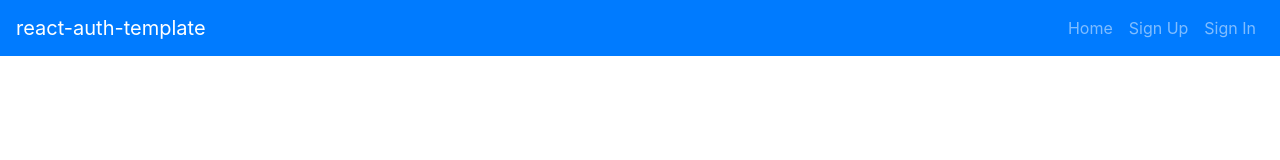
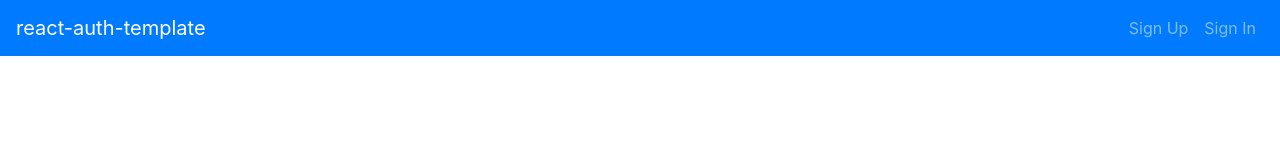
Before and after one commit to sookim914/noms, a React app: page /items/1 in a window 1280 px wide. Shown: the top 160 px of the page. Built offline with nearby package versions, Linux system fonts and the light colour scheme.

Commit message:
Remove home route

```diff
--- a/src/components/Header/Header.js
+++ b/src/components/Header/Header.js
@@ -16,12 +16,12 @@ const unauthenticatedOptions = (
     <Nav.Link href="#sign-in">Sign In</Nav.Link>
   </Fragment>
 )
-
-const alwaysOptions = (
-  <Fragment>
-    <Nav.Link to="/">Home</Nav.Link>
-  </Fragment>
-)
+//
+// const alwaysOptions = (
+//   <Fragment>
+//     <Nav.Link to="/">Home</Nav.Link>
+//   </Fragment>
+// )
 
 const Header = ({ user }) => (
   <Navbar bg="primary" variant="dark" expand="md">
@@ -32,7 +32,6 @@ const Header = ({ user }) => (
     <Navbar.Collapse id="basic-navbar-nav">
       <Nav className="ml-auto">
         { user && <span className="navbar-text mr-2">Welcome, {user.email}</span>}
-        { alwaysOptions }
         { user ? authenticatedOptions : unauthenticatedOptions }
       </Nav>
     </Navbar.Collapse>
```
